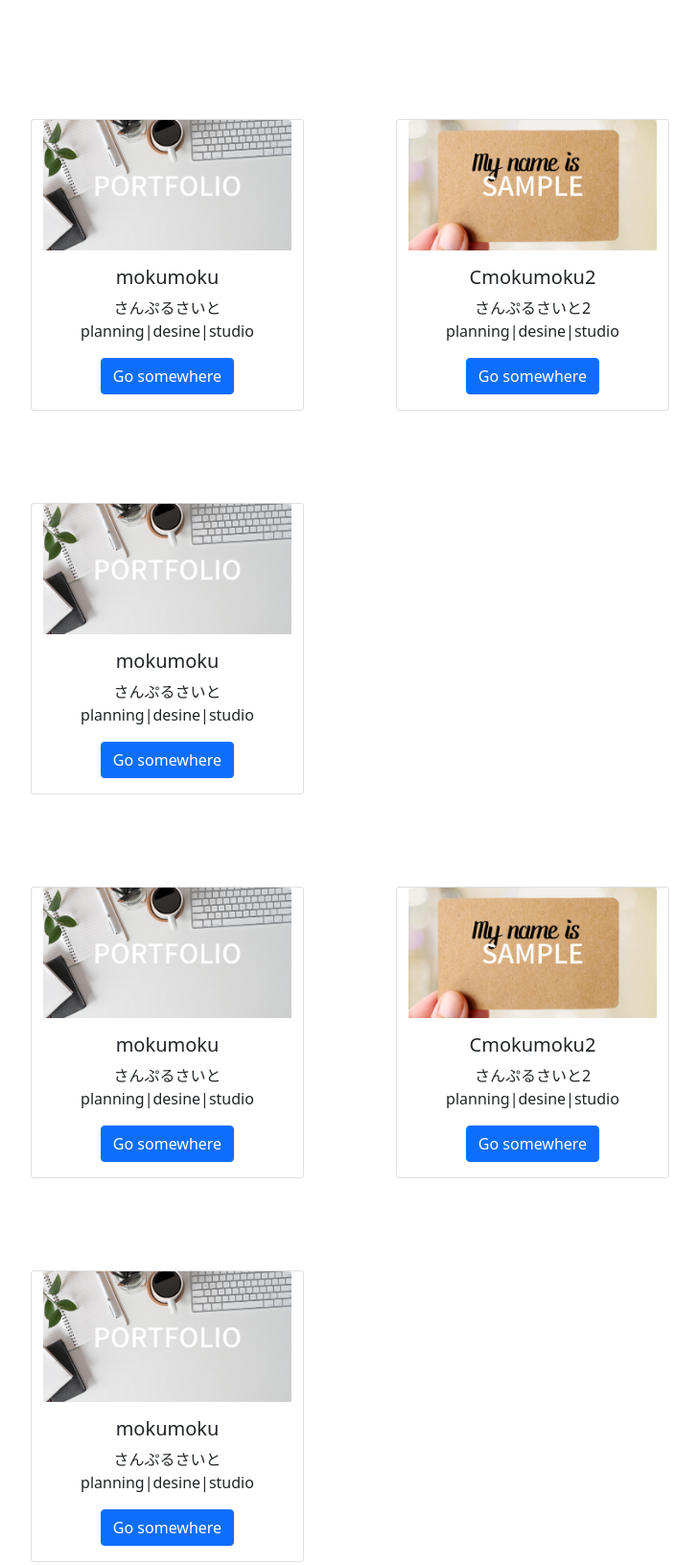
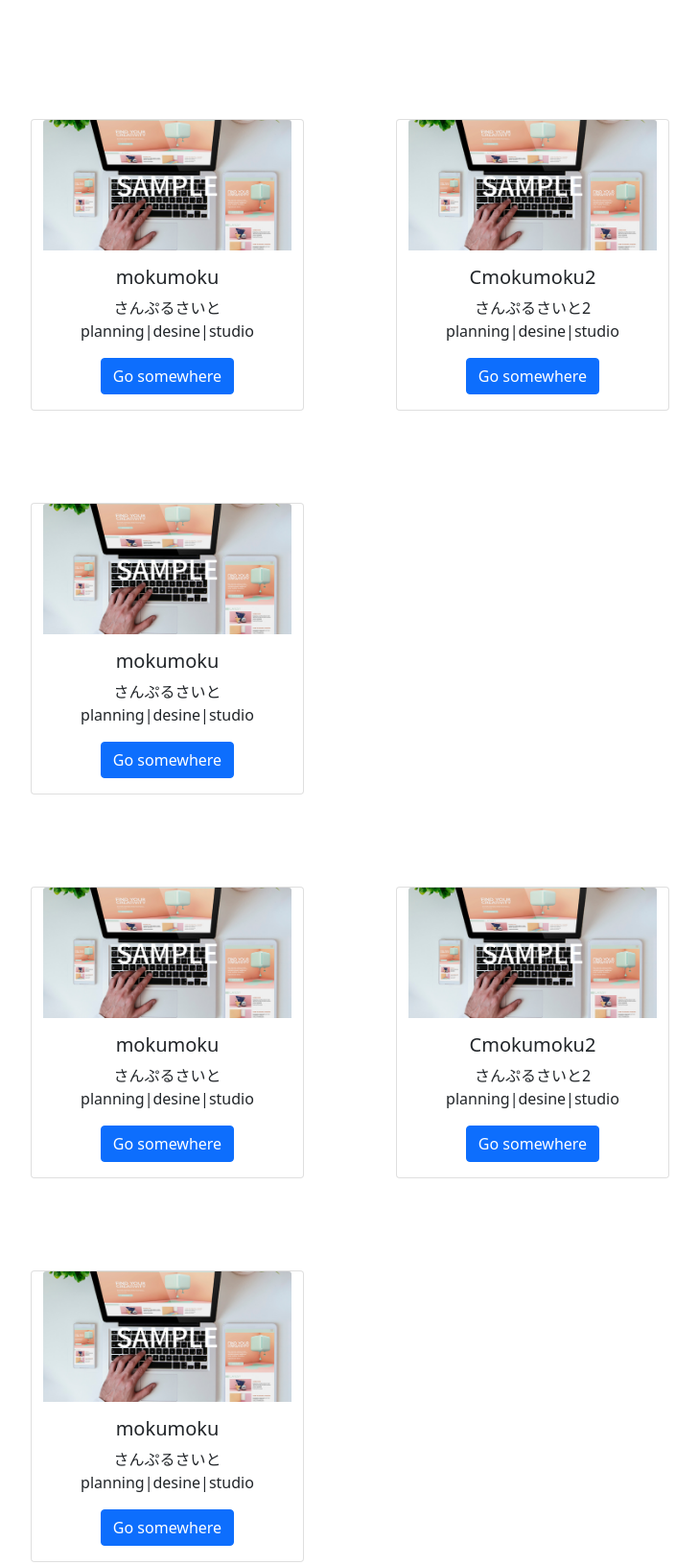
Before and after one commit to kiyunamakiki/kiyunamakiki.github.io, a plain HTML site: page index.html in a window 1280 px wide. Shown: the part 840-2471 px from the top of the page at 96% size, without its empty margins (86-815 px from the left). Drawn offline with nearby package versions, Linux system fonts and the light colour scheme.

Commit message:
画像修正

```diff
--- a/css/style.css
+++ b/css/style.css
@@ -50,7 +50,7 @@ box{
     margin: 0 auto;
     width: 50vw;
     line-height: 1.6rem;
-    text-align: left;
+    text-align: center;
 }
 
 footer{
--- a/index.html
+++ b/index.html
@@ -31,13 +31,13 @@
           <div class="collapse navbar-collapse" id="navbarNav">
             <ul class="navbar-nav">
               <li class="nav-item">
-                <a class="nav-link active" aria-current="page" href="#">Works</a>
+                <a class="nav-link active" aria-current="page" href="#sec2">Works</a>
               </li>
               <li class="nav-item">
-                <a class="nav-link" href="#">About</a>
+                <a class="nav-link" href="#sec3">About</a>
               </li>
               <li class="nav-item">
-                <a class="nav-link" href="#">Contact</a>
+                <a class="nav-link" href="#sec4">Contact</a>
               </li>
             </ul>
           </div>
@@ -55,7 +55,7 @@
                 <div class="row">
                     <!-- 1 -->
                     <div class="card col-md-3 col-sm-12 m-md-5">
-                        <img src="./img/OGP.png" class="card-img-top" alt="...">
+                        <img src="./img/sample2.png" class="card-img-top" alt="...">
                         <div class="card-body">
                           <h5 class="card-title">mokumoku</h5>
                           <p class="card-text">さんぷるさいと<br>planning|desine|studio</p>
@@ -64,7 +64,7 @@
                     </div>
                     <!-- 2 -->
                     <div class="card col-md-3 col-sm-12 m-md-5">
-                        <img src="./img/sample1.png" class="card-img-top" alt="...">
+                        <img src="./img/sample2.png" class="card-img-top" alt="...">
                         <div class="card-body">
                           <h5 class="card-title">Cmokumoku2</h5>
                           <p class="card-text">さんぷるさいと2<br>planning|desine|studio</p>
@@ -73,7 +73,7 @@
                     </div>
                     <!-- 3 -->
                     <div class="card col-md-3 col-sm-12 m-md-5">
-                        <img src="./img/OGP.png" class="card-img-top" alt="...">
+                        <img src="./img/sample2.png" class="card-img-top" alt="...">
                         <div class="card-body">
                           <h5 class="card-title">mokumoku</h5>
                           <p class="card-text">さんぷるさいと<br>planning|desine|studio</p>
@@ -84,7 +84,7 @@
                 <div class="row">
                     <!-- 3 -->
                     <div class="card col-md-3 col-sm-12 m-md-5">
-                        <img src="./img/OGP.png" class="card-img-top" alt="...">
+                        <img src="./img/sample2.png" class="card-img-top" alt="...">
                         <div class="card-body">
                           <h5 class="card-title">mokumoku</h5>
                           <p class="card-text">さんぷるさいと<br>planning|desine|studio</p>
@@ -93,7 +93,7 @@
                     </div>
                     <!-- 4 -->
                     <div class="card col-md-3 col-sm-12 m-md-5">
-                        <img src="./img/sample1.png" class="card-img-top" alt="...">
+                        <img src="./img/sample2.png" class="card-img-top" alt="...">
                         <div class="card-body">
                           <h5 class="card-title">Cmokumoku2</h5>
                           <p class="card-text">さんぷるさいと2<br>planning|desine|studio</p>
@@ -102,7 +102,7 @@
                     </div>
                     <!-- 5 -->
                     <div class="card col-md-3 col-sm-12 m-md-5">
-                        <img src="./img/OGP.png" class="card-img-top" alt="...">
+                        <img src="./img/sample2.png" class="card-img-top" alt="...">
                         <div class="card-body">
                           <h5 class="card-title">mokumoku</h5>
                           <p class="card-text">さんぷるさいと<br>planning|desine|studio</p>
```
